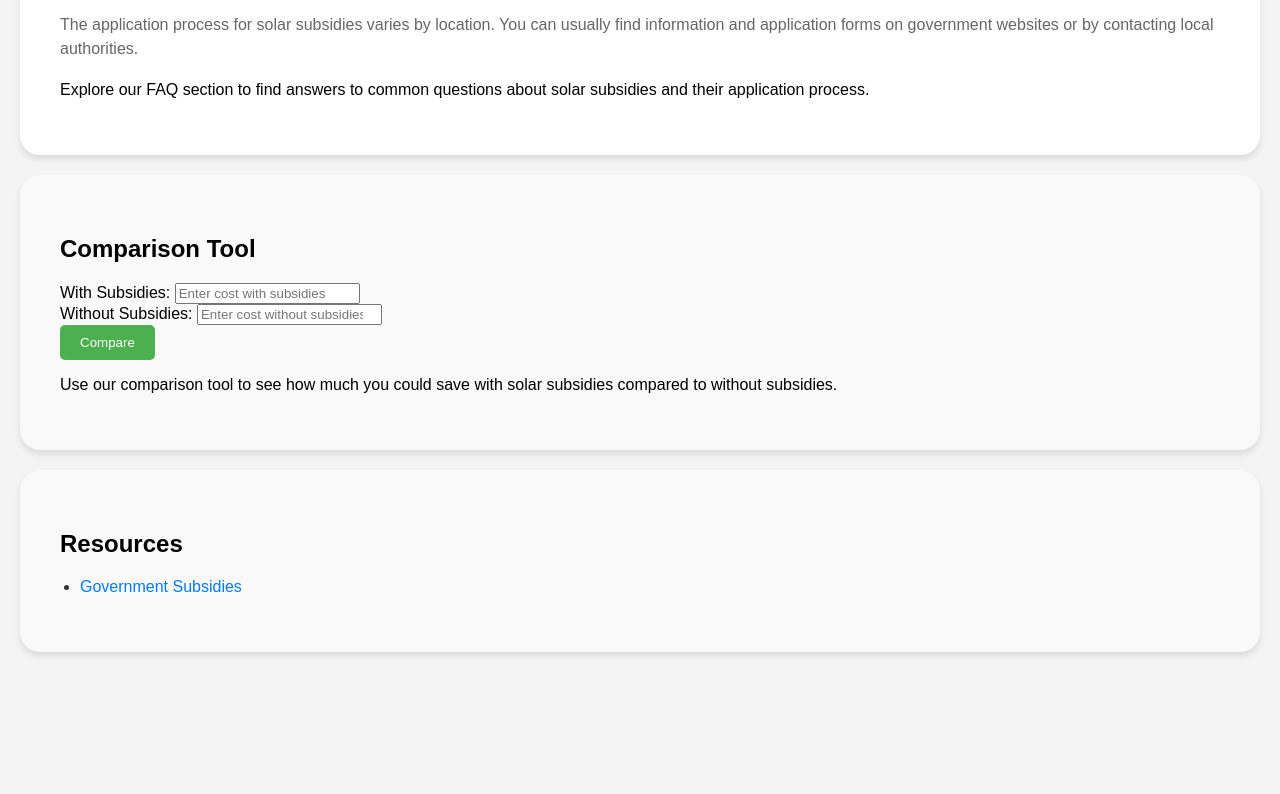
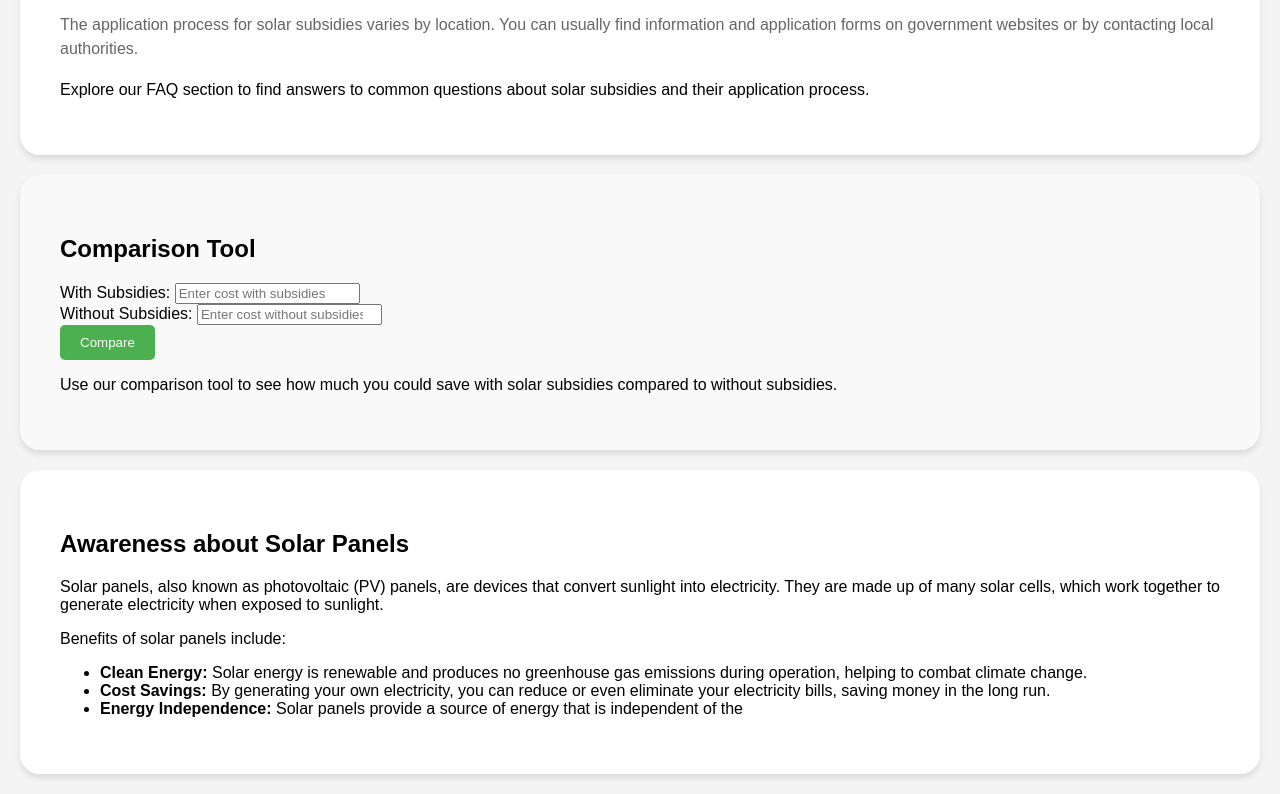
Before and after one commit to ayushxpal/awareness-project, a plain HTML site: page index.html in a window 1280 px wide. Shown: the part 1898-2692 px from the top of the page. Before the commit the page ends 2570 px from the top, so only its background shows below. Drawn offline with Linux system fonts and the light colour scheme.

Commit message:
added more content

```diff
--- a/index.html
+++ b/index.html
@@ -132,8 +132,12 @@
         <p>Use our comparison tool to see how much you could save with solar subsidies compared to without subsidies.</p>
     </section>
 
-    <!-- Resources -->
-    <section id="resources">
-        <h2>Resources</h2>
+    <!-- Awareness about Solar Panels -->
+    <section id="awareness">
+        <h2>Awareness about Solar Panels</h2>
+        <p>Solar panels, also known as photovoltaic (PV) panels, are devices that convert sunlight into electricity. They are made up of many solar cells, which work together to generate electricity when exposed to sunlight.</p>
+        <p>Benefits of solar panels include:</p>
         <ul>
-            <li><a href="https://www.example.com/government-subsidies">Government Subsidies</a>
+            <li><strong>Clean Energy:</strong> Solar energy is renewable and produces no greenhouse gas emissions during operation, helping to combat climate change.</li>
+            <li><strong>Cost Savings:</strong> By generating your own electricity, you can reduce or even eliminate your electricity bills, saving money in the long run.</li>
+            <li><strong>Energy Independence:</strong> Solar panels provide a source of energy that is independent of the
```
